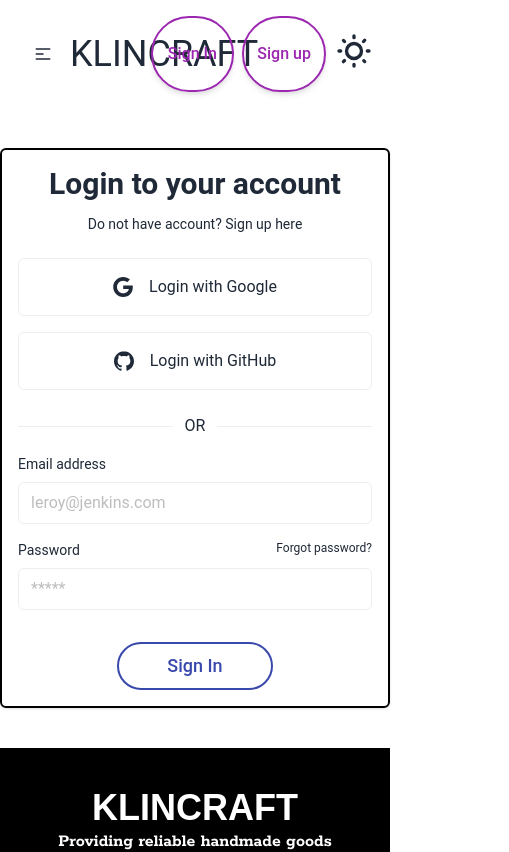
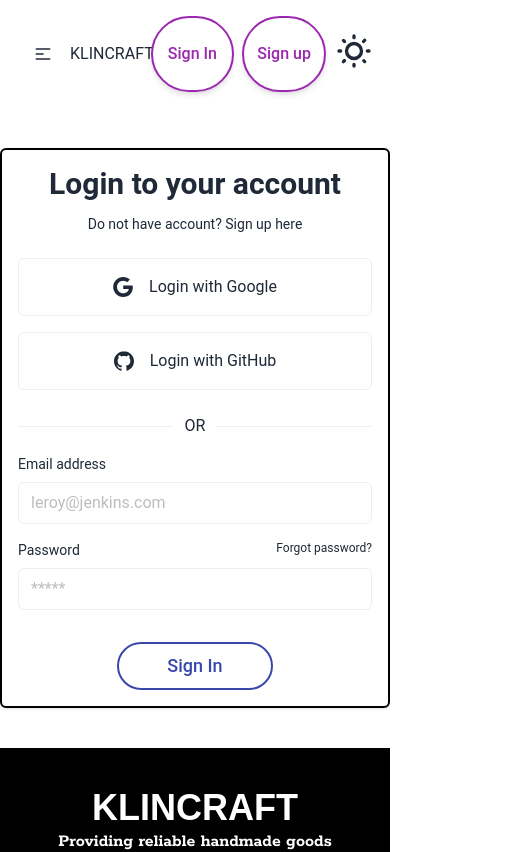
Before and after one commit to nahidraz23/klin-craft-client, a React (Vite) app: page /signin in a window 390 px wide. Shown: the top 852 px of the page, 509 px wide, since content can reach past the window. Built offline with nearby package versions, Linux system fonts and the light colour scheme; no server answers; a web font is replaced by a local one.

Commit message:
responsive done

```diff
--- a/src/components/Navbar.jsx
+++ b/src/components/Navbar.jsx
@@ -96,7 +96,7 @@
           </div>
           <Link
             to={"/"}
-            className="text-4xl uppercase"
+            className="lg:text-4xl uppercase"
           >
             KlinCraft
           </Link>
--- a/src/components/NewsLetter.jsx
+++ b/src/components/NewsLetter.jsx
@@ -9,12 +9,12 @@
     }
 
     return (
-        <div className="p-28 flex justify-between items-center" style={newsletterSection}>
+        <div className="p-28 flex flex-col lg:flex-row lg:justify-between items-center" style={newsletterSection}>
             <div className='space-y-3'>
                 <h1 className='text-5xl font-bold font-sofia'>JOIN OUR COMMUNITY</h1>
                 <h2 className='text-lg font-sofia'>Subscribe our newsletter and get discount 30% off</h2>
             </div>
-            <div className='flex gap-1'>
+            <div className='flex flex-col lg:flex-row gap-1'>
                 <div>
                     <input type="text" placeholder="Enter your email" className="input input-bordered w-full max-w-xs night:text-black" />
                 </div>
--- a/src/components/SubCategoryCard.jsx
+++ b/src/components/SubCategoryCard.jsx
@@ -19,7 +19,7 @@
     }
 
     return (
-        <Card className="w-full max-w-[26rem] shadow-lg p-4 rounded-2xl">
+        <Card className="w-auto lg:max-w-[26rem] shadow-lg p-4 rounded-2xl">
             <CardHeader floated={false} color="blue-gray" className="rounded-2xl">
                 <img
                     src={image}
--- a/src/mainLayout/MainLayout.jsx
+++ b/src/mainLayout/MainLayout.jsx
@@ -4,7 +4,7 @@
 
 const MainLayout = () => {
     return (
-        <div>
+        <div className="overflow-hidden">
             <Navbar></Navbar>
             <div>
                 <Outlet></Outlet>
--- a/src/pages/CraftItemsDetails.jsx
+++ b/src/pages/CraftItemsDetails.jsx
@@ -12,7 +12,7 @@
             <div className="p-10 bg-[#8f8f8f] bg-opacity-40">
                 <h1 className="text-2xl font-rokkitt text-center uppercase">{subcategory_Name}</h1>
             </div>
-            <div className="flex container mx-auto gap-10 p-10">
+            <div className="flex flex-col lg:flex-row container mx-auto gap-10 p-10">
                 <div className="">
                     <img
                         className="w-[770px] h-[524px]"
--- a/src/pages/Home.jsx
+++ b/src/pages/Home.jsx
@@ -10,7 +10,7 @@
     const craftItems = useLoaderData();
 
     return (
-        <div>
+        <div className="overflow-hidden">
             <Banner></Banner>
             <div className="">
                 <div className="mt-10">
--- a/src/routes/router.jsx
+++ b/src/routes/router.jsx
@@ -25,8 +25,7 @@
             },
             {
                 path: '/allartcraft',
-                element: <AllArtCraft></AllArtCraft>
-                ,
+                element: <AllArtCraft></AllArtCraft>,
                 loader: () => fetch('http://localhost:5300/items')
             },
             {
```
